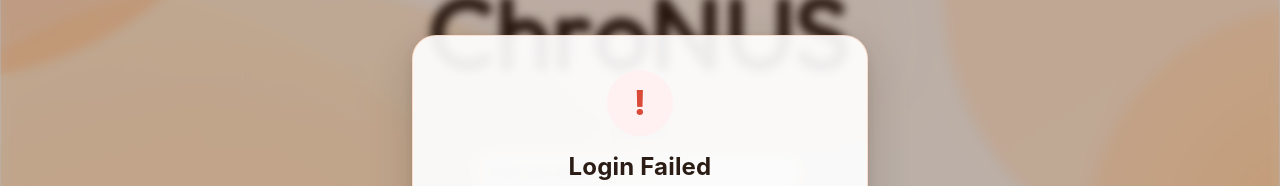
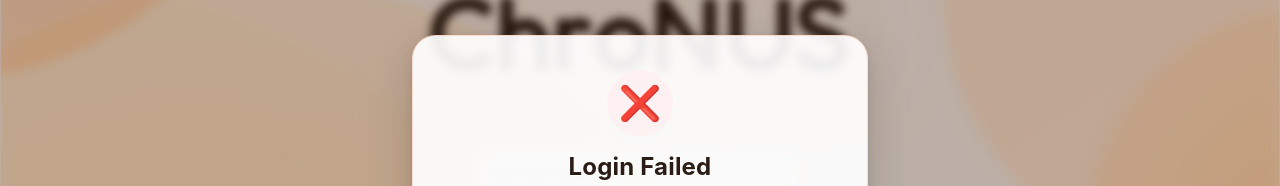
Before and after one commit to zruixuan/Orbital26-7665-ChroNUS, a React (Vite) app: page / in a window 1280 px wide. Both pictures are taken after a click on the button "Login". Shown: the part 228-414 px from the top of the page. Built offline with nearby package versions, Linux system fonts and the light colour scheme.

Commit message:
revise the CSS of alert in Resgister page

```diff
--- a/src/pages/Login.jsx
+++ b/src/pages/Login.jsx
@@ -100,7 +100,7 @@ function LoginPage() {
         <div className="modal-overlay">
           <div className="modal-box">
             <div className={`modal-icon ${modalType}`}>
-              {modalType === "success" ? "✓" : "!"}
+              {modalType === "success" ? "✅" : "❌"}
             </div>
 
             <h3>
--- a/src/pages/Register.jsx
+++ b/src/pages/Register.jsx
@@ -126,7 +126,7 @@ const [modalMessage, setModalMessage] = useState("");
         <div className="modal-overlay">
           <div className="modal-box">
             <div className={`modal-icon ${modalType}`}>
-              {modalType === "success" ? "✓" : "!"}
+              {modalType === "success" ? "✅" : "❌"}
             </div>
 
             <h3>
```
